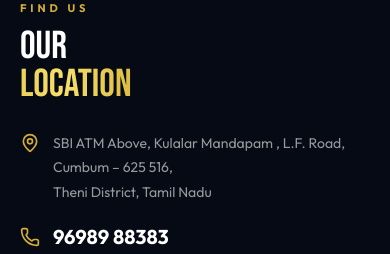
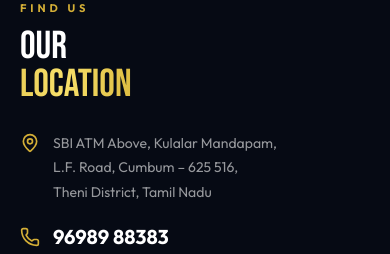
Before and after one commit to KGobikrishnan/Skbs-HI-Power, a React (Vite) app: page / in a window 390 px wide. Shown: the part 8500-8754 px from the top of the page. Built offline with nearby package versions, Linux system fonts and the light colour scheme.

Commit message:
Final premium design with asset integration, mobile fixes, and digital card footer6

```diff
--- a/src/App.jsx
+++ b/src/App.jsx
@@ -699,7 +699,7 @@ export default function App() {
                 <h2 style={{ ...S.heading(60), marginBottom: 28 }}>OUR<br /><span className="gold-shimmer">LOCATION</span></h2>
                 <div style={{ display: "flex", gap: 13, marginBottom: 18 }}>
                   <MapPin size={20} color="#D4AF37" style={{ flexShrink: 0, marginTop: 2 }} />
-                  <p style={{ color: "rgba(255,255,255,0.58)", fontSize: 14, lineHeight: 1.75 }}>SBI ATM Above, Kulalar Mandapam , L.F. Road,<br />Cumbum – 625 516,<br />Theni District, Tamil Nadu</p>
+                  <p style={{ color: "rgba(255,255,255,0.58)", fontSize: 14, lineHeight: 1.75 }}>SBI ATM Above, Kulalar Mandapam,<br />L.F. Road, Cumbum – 625 516,<br />Theni District, Tamil Nadu</p>
                 </div>
                 <div style={{ display: "flex", flexDirection: "column", gap: 10, marginBottom: 24 }}>
                   <div style={{ display: "flex", alignItems: "center", gap: 13 }}>
@@ -797,7 +797,7 @@ export default function App() {
                   {[
                     { icon: Phone, label: "Primary Contact", value: "96989 88383", href: "tel:9698988383" },
                     { icon: Phone, label: "Secondary Contact", value: "97095 12345", href: "tel:9709512345" },
-                    { icon: MapPin, label: "Experience Center", value: "Above SBI ATM, L.F. Road, Cumbum", href: "https://maps.app.goo.gl/p5WBtg7MyCHzQNk96" },
+                    { icon: MapPin, label: "Experience Center", value: "SBI ATM Above, Kulalar Mandapam, L.F. Road, Cumbum", href: "https://maps.app.goo.gl/p5WBtg7MyCHzQNk96" },
                     { icon: MessageCircle, label: "WhatsApp", value: "Chat with Us", href: "https://wa.me/919698988383" },
                   ].map(({ icon: Icon, label, value, href }) => (
                     <a key={label} href={href} target="_blank" rel="noreferrer" style={{
```
